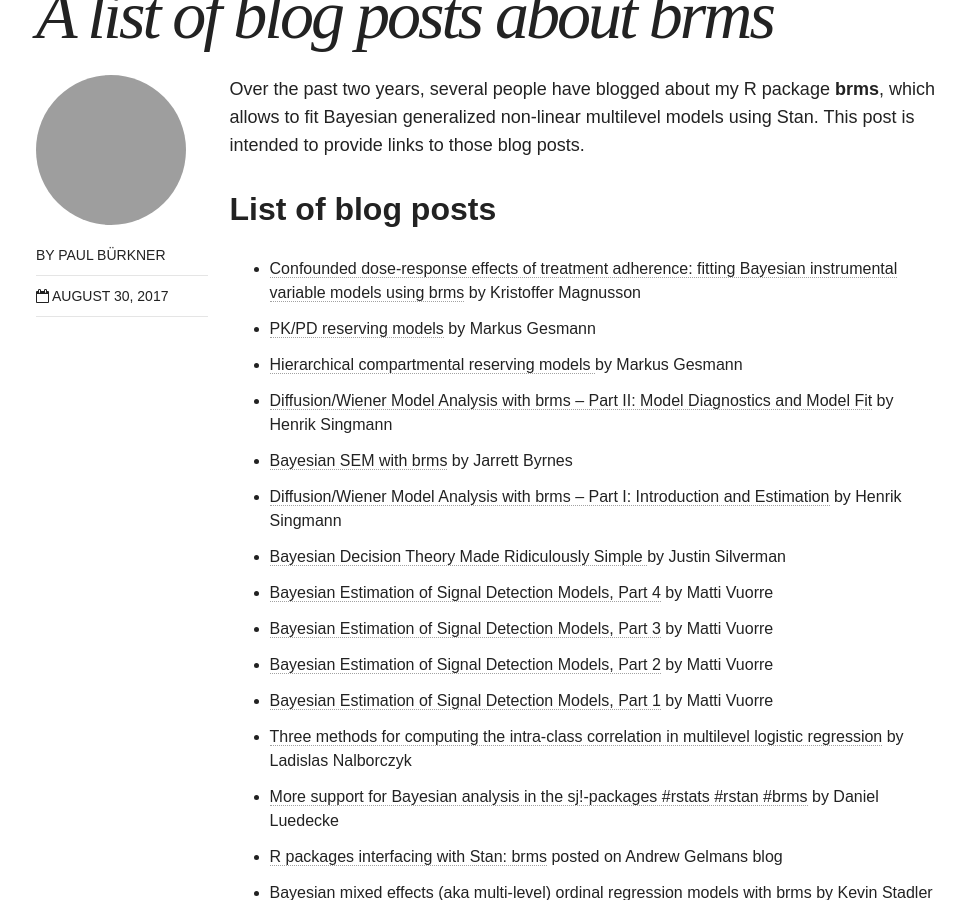
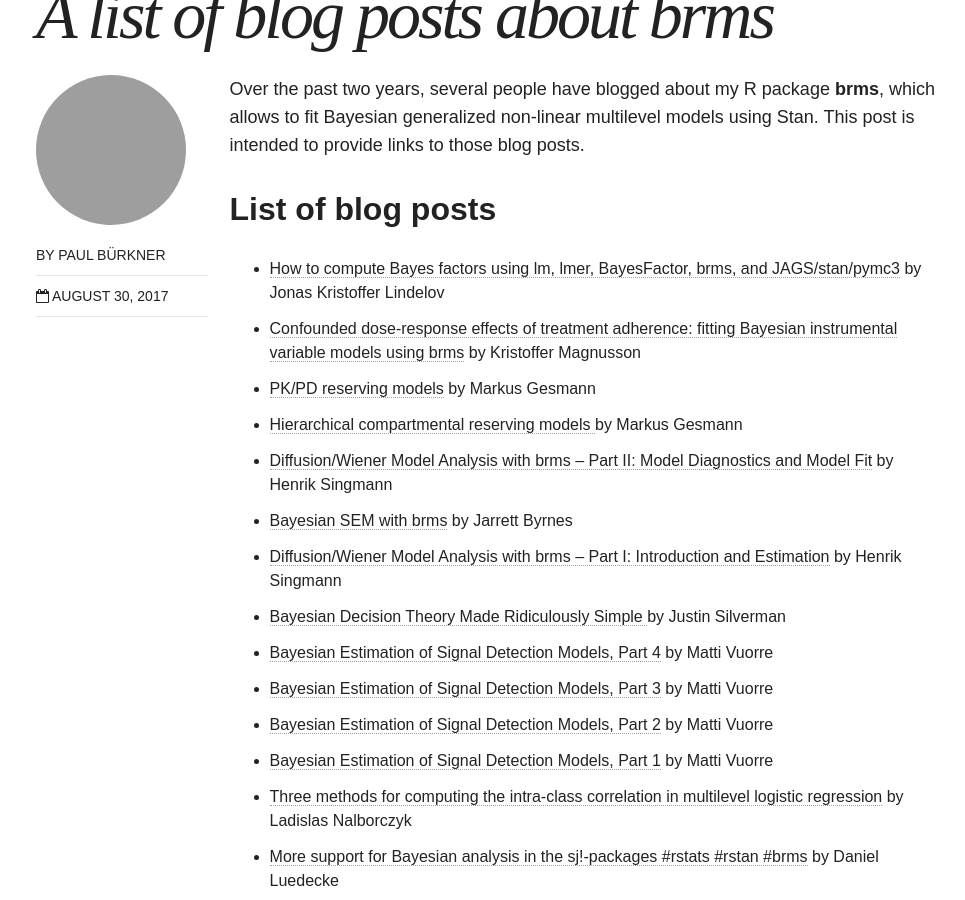
Before and after one commit to paul-buerkner/paul-buerkner.github.io, a Jekyll site: the page built from _posts/blog/2017-08-30-old-brms-blogposts.md, in a window 1280 px wide and 900 px high, scrolled down 497 px. Shown: the whole window, without its empty margins (150-1115 px from the left). Built offline with Jekyll 4.4.1, drawn with Linux system fonts in a browser that asks for light colours; nearby versions of some CDN libraries.

Commit message:
add new blogpost

```diff
--- a/_posts/blog/2017-08-30-old-brms-blogposts.md
+++ b/_posts/blog/2017-08-30-old-brms-blogposts.md
@@ -13,6 +13,7 @@
 
 ## List of blog posts
 
+- [How to compute Bayes factors using lm, lmer, BayesFactor, brms, and JAGS/stan/pymc3](https://rpubs.com/lindeloev/bayes_factors) by Jonas Kristoffer Lindelov
 - [Confounded dose-response effects of treatment adherence: fitting Bayesian instrumental variable models using brms](http://rpsychologist.com/adherence-analysis-IV-brms) by Kristoffer Magnusson
 - [PK/PD reserving models](https://magesblog.com/post/2018-01-30-pkpd-reserving-models/) by Markus Gesmann
 - [Hierarchical compartmental reserving models ](https://magesblog.com/post/hierarchical-compartmental-reserving-models/) by Markus Gesmann
```
